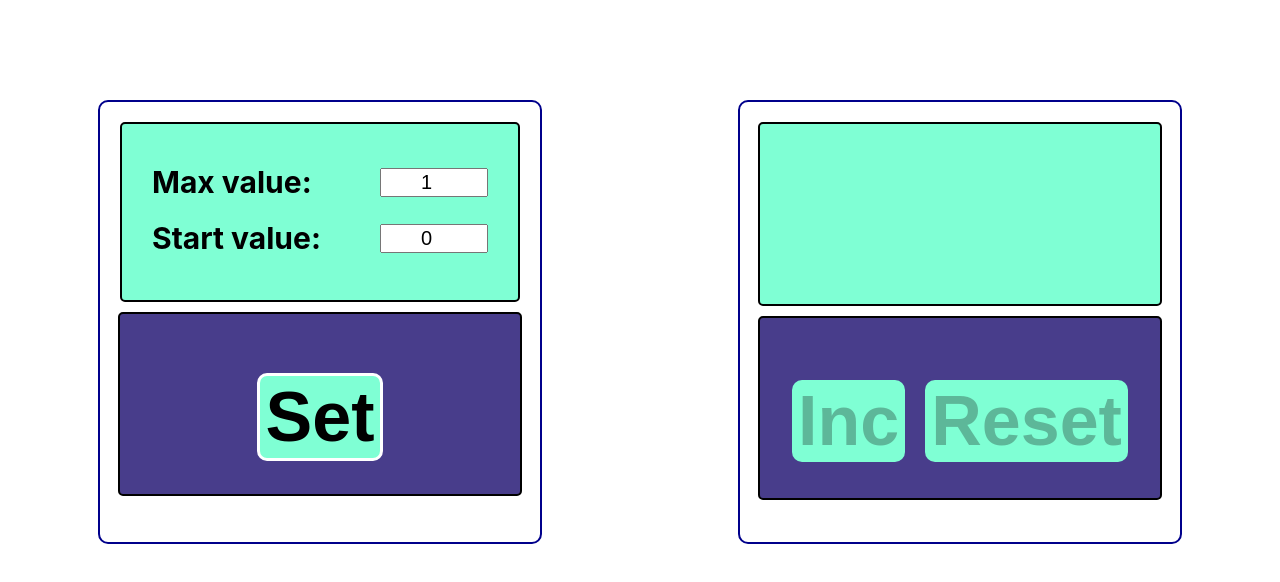
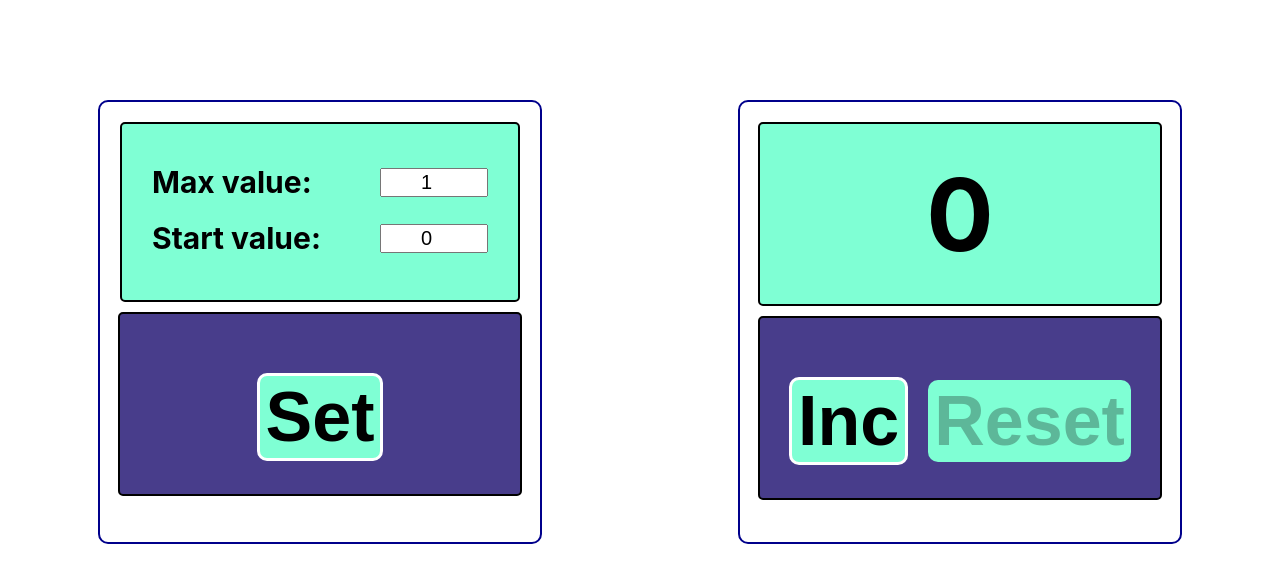
Before and after one commit to webshturman/Counter, a React (Create React App) app: page / in a window 1280 px wide. Shown: the top 582 px of the page. Built offline with nearby package versions, Linux system fonts and the light colour scheme.

Commit message:
Fixing UseEffect

```diff
--- a/src/App.tsx
+++ b/src/App.tsx
@@ -5,32 +5,30 @@ import {CountResult} from "./Components/CountResult";
 import {CountSet} from "./Components/CountSet";
 
 
-export const getFromStorage = (key:string)=> {
+export const getFromStorage = (key:string, defaultValue:number)=> {
+    let newValue = defaultValue
     let storageItem = localStorage.getItem(key);
-    if(storageItem){
-        return JSON.parse(storageItem)
+    if(storageItem !== null){
+        newValue = JSON.parse(storageItem)
     }
+    return newValue
 }
 export const setToStorage =(key:string, value:number)=> {
     localStorage.setItem(key,JSON.stringify(value));
 }
 
 function App() {
-    let [minValue, setMinValue] = useState(getFromStorage('set minValue') ? getFromStorage('set minValue') : 0)
-    let [maxValue, setMaxValue] = useState(getFromStorage('set maxValue') ? getFromStorage('set maxValue') : 1)
-    let [count, setCount] = useState(getFromStorage('set count') ? getFromStorage('set count') : minValue)
+    let [minValue, setMinValue] = useState(getFromStorage('set minValue',0))
+    let [maxValue, setMaxValue] = useState(getFromStorage('set maxValue', 1))
+    let [count, setCount] = useState(getFromStorage('set count',minValue))
     let [correctData, setCorrectData] = useState(true)
     // const disabledCondition = minValue >= maxValue || minValue < 0
 //-----------------------------------------------------------------
-    useEffect( () =>{
-        setCount(getFromStorage('set count'));
-        setMinValue(getFromStorage('set minValue'));
-        setMaxValue(getFromStorage('set maxValue'));
-    },[])
+
     useEffect(()=> {
+        setToStorage('set minValue',minValue);
+        setToStorage('set maxValue',maxValue);
         setToStorage('set count',count);
-        setToStorage('set minValue',minValue);
-        setToStorage('set maxValue',maxValue)
     },[minValue,maxValue,count])
 //---------------------------------------------------------------------------------------
     const changingMinValue =(e:ChangeEvent<HTMLInputElement>)=> {
@@ -52,7 +50,7 @@ function App() {
                       setCount={setCount}
                       setCorrectData={setCorrectData}
             />
-           <CountResult count={count} minValue={minValue}maxValue={maxValue}
+           <CountResult count={count} minValue={minValue} maxValue={maxValue}
                         setCount={setCount}
                         correctData={correctData}/>
         </div>
--- a/src/Components/CountResult.tsx
+++ b/src/Components/CountResult.tsx
@@ -1,4 +1,4 @@
-import React, {useEffect, useState} from 'react';
+import React from 'react';
 import s from "../App.module.css";
 import {Counter} from "./Counter";
 import {Button} from "./Button";
--- a/src/Components/CountSet.tsx
+++ b/src/Components/CountSet.tsx
@@ -1,9 +1,7 @@
 import React, {ChangeEvent} from 'react';
 import s from "../App.module.css";
-import {Counter} from "./Counter";
 import {Button} from "./Button";
 import {InputSet} from "./InputSet";
-import {getFromStorage, setToStorage} from "../App";
 
 type CountSetPropsType = {
     minValue: number
--- a/src/Components/Counter.tsx
+++ b/src/Components/Counter.tsx
@@ -12,9 +12,10 @@ export type CounterPropsType = {
 export const Counter: React.FC<CounterPropsType> = ({count, maxCount,correctData}) => {
     const limitClass = count === maxCount ? s.limit : ''
     const message =`enter values and press 'set'`
+    // const error =`Incorrect value`
     return (
         <>
-            {correctData ?<div className={limitClass}>{count}</div> : <div className={s.message}>{message}</div>}
+            {correctData ? <div className={limitClass}>{count}</div> : <div className={s.message}>{message}</div>}
         </>
     )
 }
```
